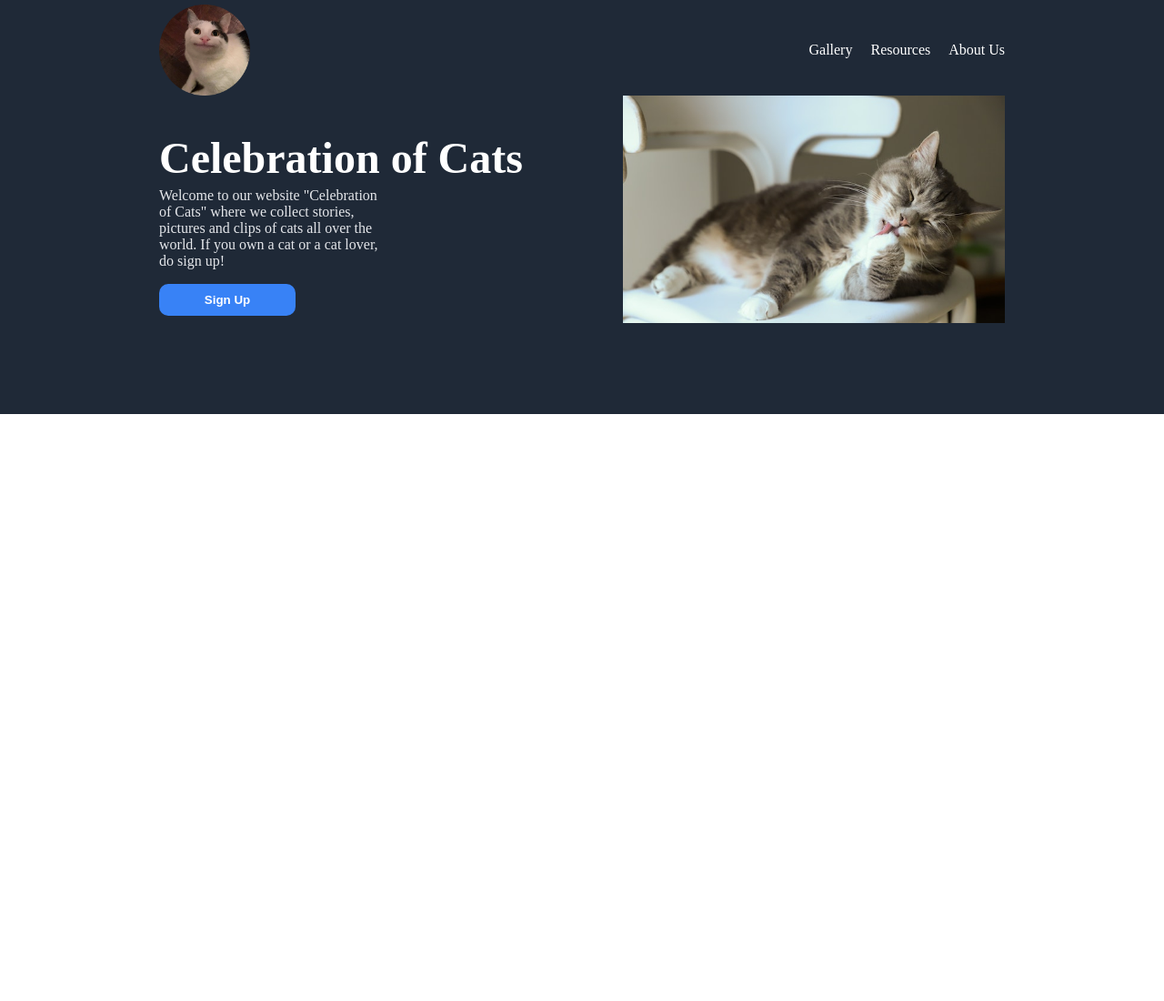
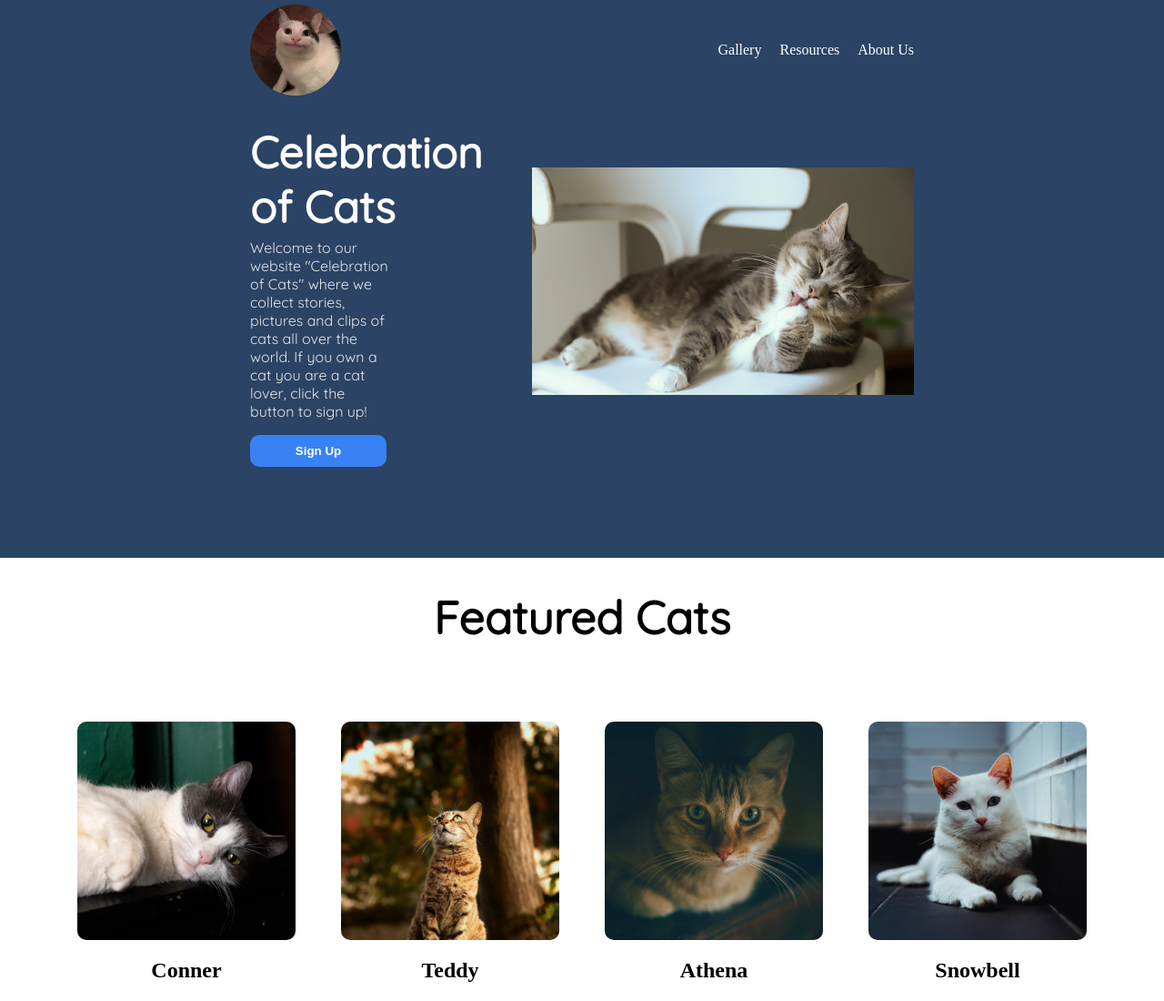
Before and after one commit to karanjaeger/First_Website, a plain HTML site: page index.html in a window 1280 px wide. Shown: the part 20-1120 px from the top of the page at 91% size. Before the commit the page ends 800 px from the top, so only its background shows below. Drawn offline with Linux system fonts and the light colour scheme; a web font is replaced by a local one.

Commit message:
Add basic content and images

```diff
--- a/index.html
+++ b/index.html
@@ -22,9 +22,9 @@
           <h1 class="hero-text">Celebration of Cats</h1>
         <div class="paragraph">
           <p>
-            Welcome to our website "Celebration of Cats" where we collect stories,<br>
-            pictures and clips of cats all over the world. If you own a cat or a
-            cat lover, do sign up!
+            Welcome to our website "Celebration of Cats" where we collect stories,
+            pictures and clips of cats all over the world. If you own a cat you are a
+            cat lover, click the button to sign up!
           </p>
           <button class="signup-light">Sign Up</button>
         </div>
@@ -32,5 +32,26 @@
         <img src="./images/pexels-cats-coming-3712095.jpg"class="header-image"/>
       </div>
       </div>
+      <div class="container">
+        <h1 class="heading" >Featured Cats</h1>
+        <div class="square">
+          <div class="image01">
+            <img class = square01 src="./images/pexels-alexandros-chatzidimos-3652805.jpg" alt="Tabby cat laying down">
+            <h2>Conner</h2>
+          </div>
+          <div class="image02">
+            <img class = square02 src="./images/pexels-nishant-aneja-2361952.jpg" alt="Bengal Cat">
+            <h2>Teddy</h2>
+          </div>
+          <div class="image03">
+            <img class = square03 src="./images/pexels-min-an-667228.jpg" alt="Calico cat close up">
+            <h2>Athena</h2>
+          </div>
+          <div class="image04">
+            <img class = square04 src="./images/pexels-willy-ams-4056753.jpg" alt="Calico cat close up">
+            <h2>Snowbell</h2>
+          </div>
+        </div>
+      </div>
   </body>
 </html>
--- a/style.css
+++ b/style.css
@@ -1,9 +1,16 @@
+@import url('https://fonts.googleapis.com/css?family=Muli&display=swap');
+@import url('https://fonts.googleapis.com/css?family=Quicksand&display=swap');
+
 body {
     margin: 0;
 }
+
+h1, p {
+    font-family: 'Quicksand',  'Muli', sans-serif;
+}
 .header {
 
-  background-color: #1f2937;
+  background-color: #2b4364;
   padding: 25px;
   padding-bottom: 100px;
 }
@@ -11,8 +18,8 @@ body {
 .header-text {
     display: flex;
     align-items: center;
-    margin-left: 150px;
-    margin-right: 150px;
+    margin-left: 250px;
+    margin-right: 250px;
     justify-content: space-between;
 }
 
@@ -67,8 +74,8 @@ p {
     display: flex;
     justify-content: space-between;
     align-items: center;
-    margin-left: 150px;
-    margin-right: 150px;
+    margin-left: 250px;
+    margin-right: 250px;
 
 }
 
@@ -81,3 +88,30 @@ p {
     display: flex;
     height: 250px;
 }
+
+.heading {
+    font-size: 50px;
+    font-weight: 900;
+    text-align: center;
+    padding-bottom: 50px;
+}
+
+
+.square {
+    display: flex;
+    justify-content: center;
+    gap: 50px;
+
+}
+
+.square01, .square02, .square03, .square04 {
+    max-height: 240px;
+    width: auto;
+    border-radius: 10px;
+}
+
+.image01, .image02, .image03, .image04 {
+    display: flex;
+    flex-direction: column;
+    align-items: center;
+}
```
Also changed, not shown: images/pexels-alexandros-chatzidimos-3652805.jpg (added), images/pexels-min-an-667228.jpg (added), images/pexels-nishant-aneja-2361952.jpg (added), images/pexels-willy-ams-4056753.jpg (added).
